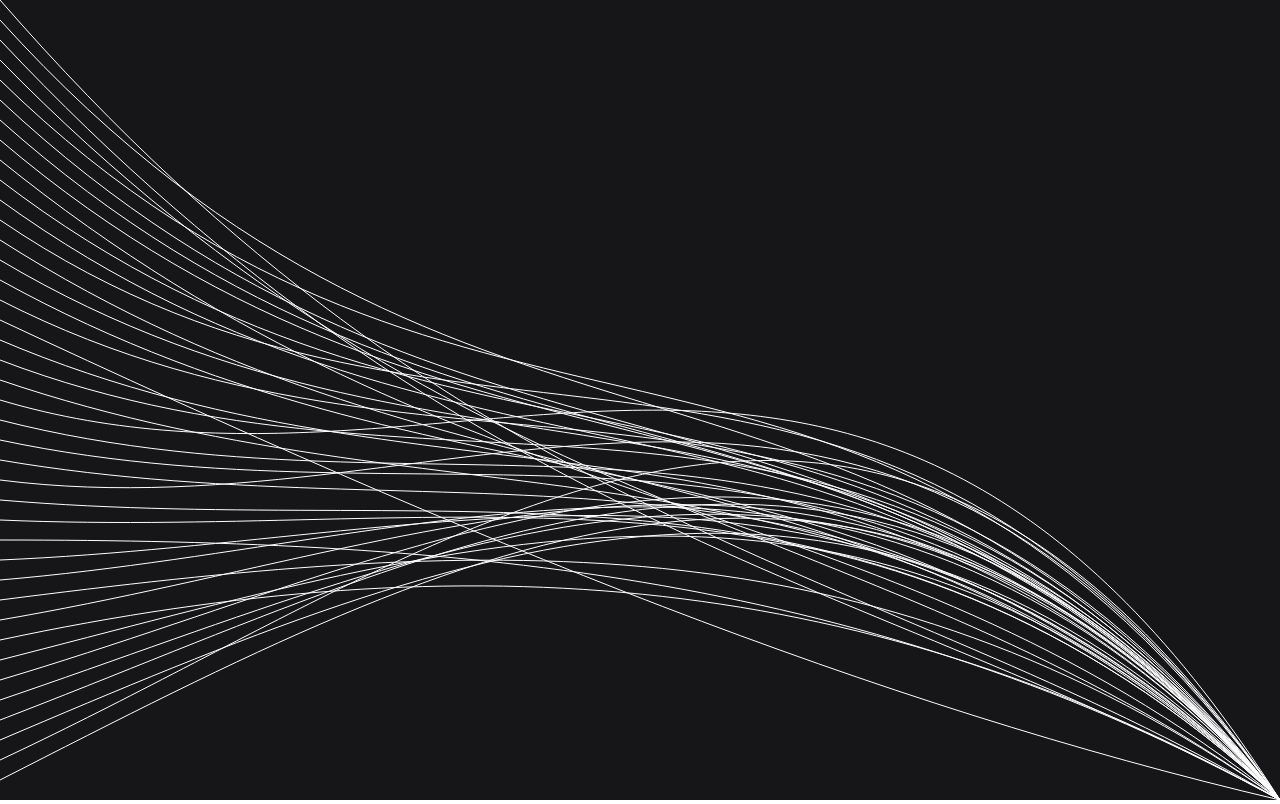
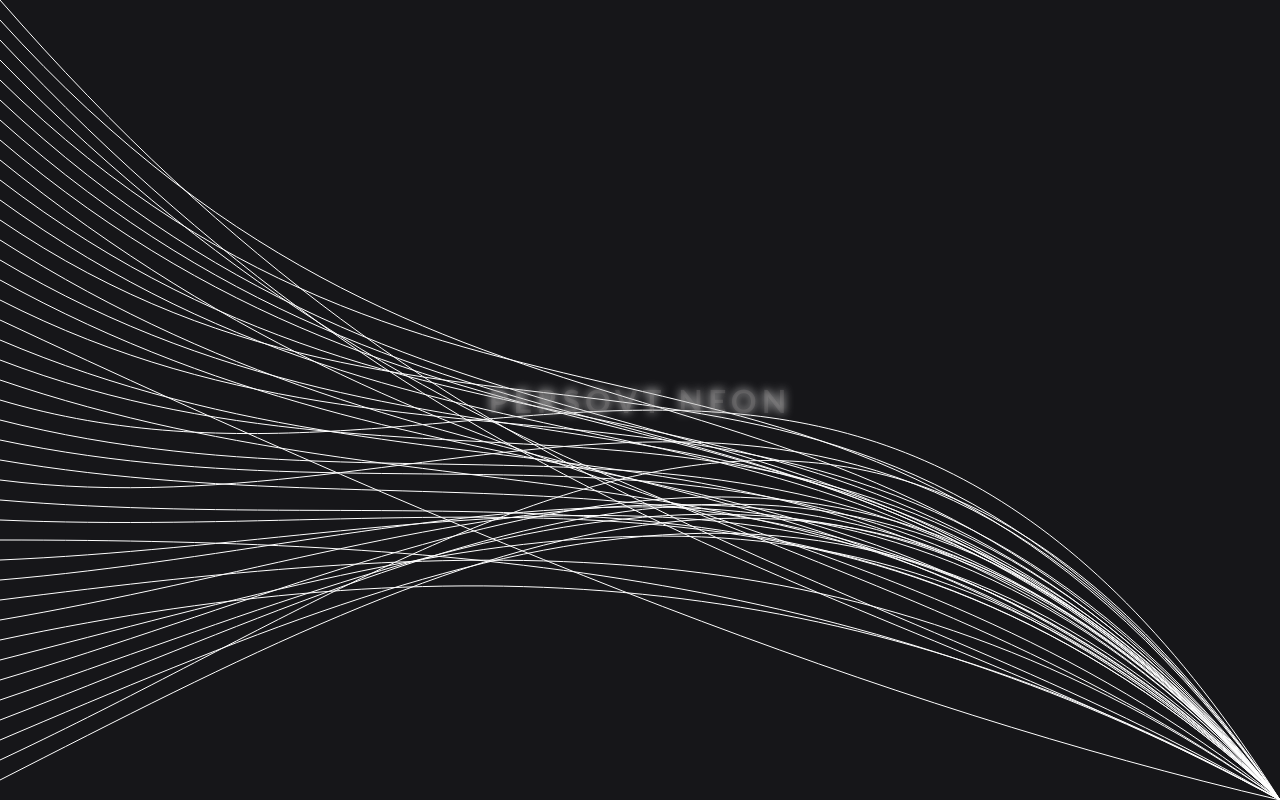
Before and after one commit to Persovt/CanVas-line, a plain HTML site: page index.html in a window 1280 px wide. Drawn offline with Linux system fonts and the light colour scheme.

Commit message:
finish 2

```diff
--- a/index.html
+++ b/index.html
@@ -8,7 +8,9 @@
 </head>
 <body>
 
-
+    <h1 class="title">
+        PERSOVT NEON
+    </h1>
     <script src="./script.js"> </script>
 </body>
 </html>
--- a/style.css
+++ b/style.css
@@ -1,7 +1,18 @@
 *{
     margin: 0;
     padding: 0;
+    cursor: none;
 }
 canvas{
     background-color: black;
 }
+.title{
+    position: absolute;
+    top: 50%;
+    left: 50%;
+    transform: translate(-50%, -50%);
+    color: rgba(168, 167, 167, 0.2);
+    font-family: 'Trebuchet MS', 'Lucida Sans Unicode', 'Lucida Grande', 'Lucida Sans', Arial, sans-serif;
+    text-shadow: 0 0 10px silver;
+    letter-spacing: 5px;
+}
```
